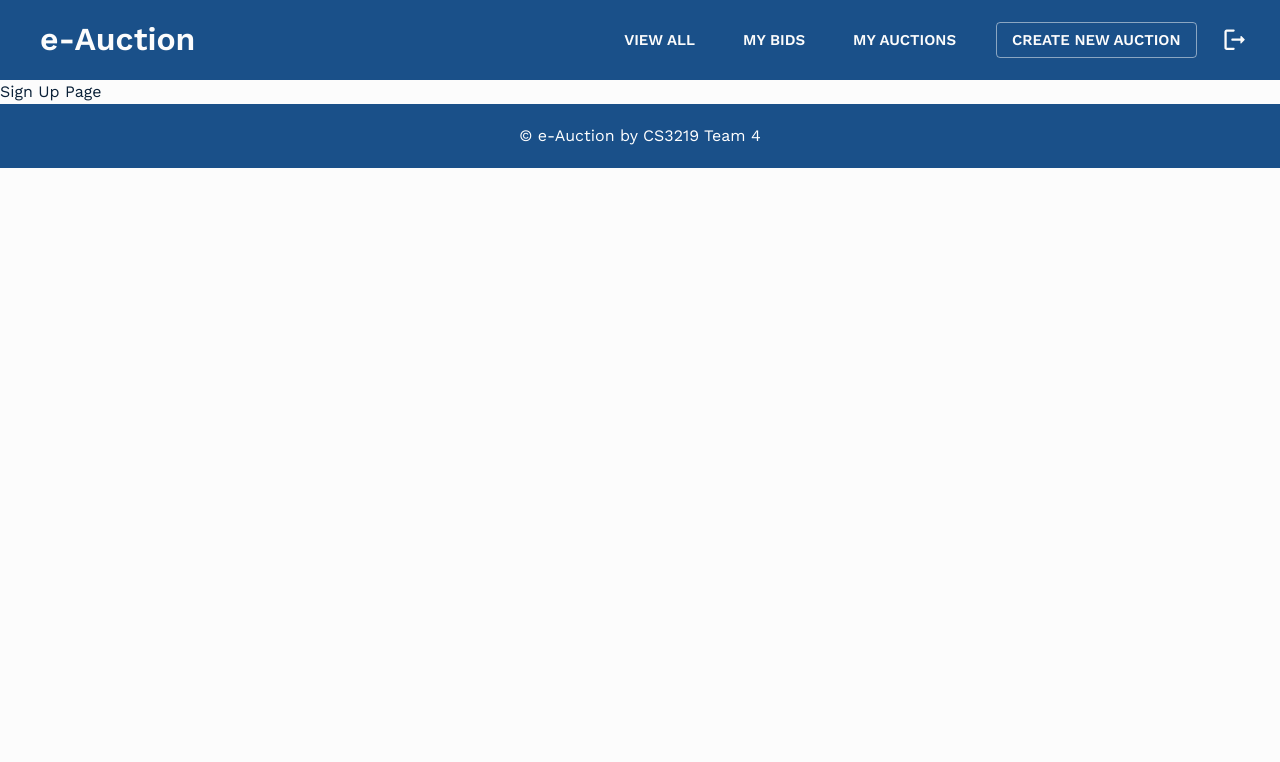
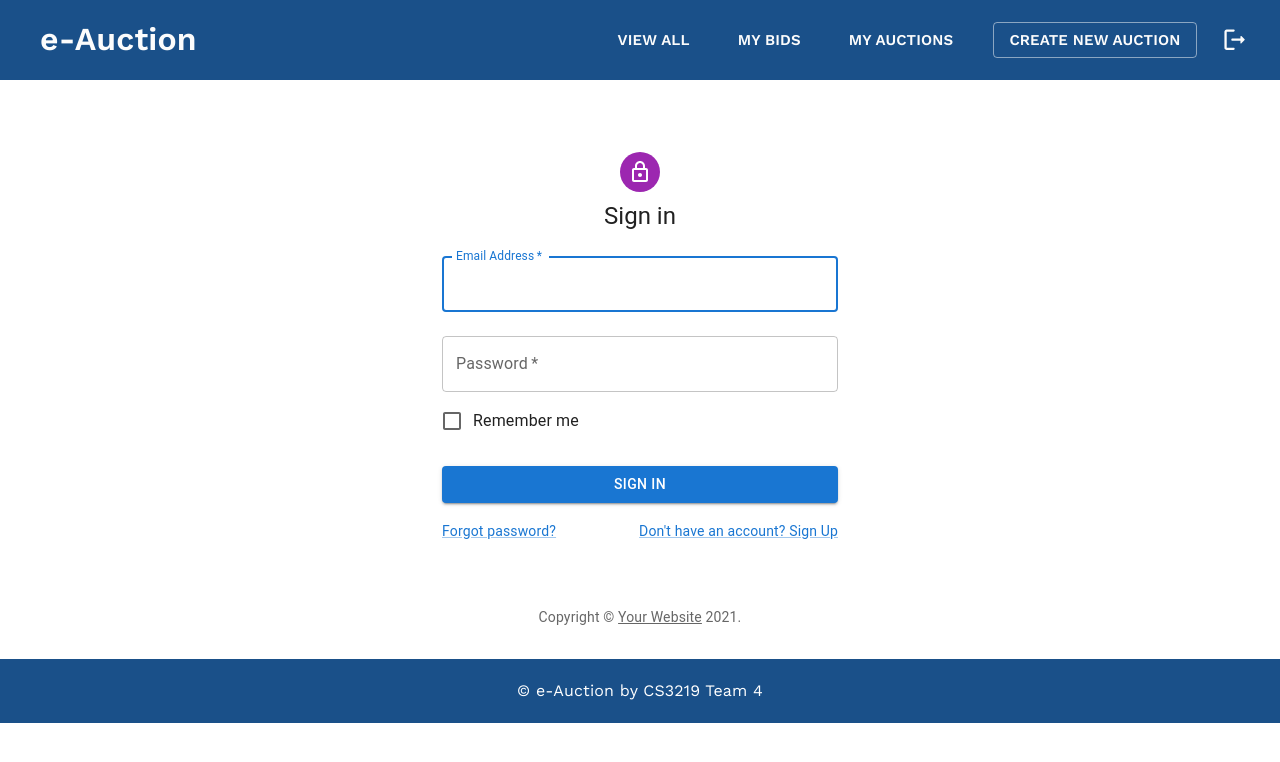
Before and after one commit to simran-bhadani3/cs3219-project-ay2122-2122-s1-g4, a React (Create React App) app in the folder frontend/: page / in a window 1280 px wide. Shown: the top 762 px of the page. Built offline with nearby package versions, Linux system fonts and the light colour scheme.

Commit message:
Add boilerplate code for login page

```diff
--- a/frontend/src/pages/LoginPage.jsx
+++ b/frontend/src/pages/LoginPage.jsx
@@ -1,23 +1,135 @@
-import React from 'react';
-// import { makeStyles } from '@mui/styles';
-// import { useTheme } from '@mui/material/styles';
-// import useMediaQuery from '@mui/material/useMediaQuery';
-// import { Grid, Typography } from '@mui/material';
-// import { Form, Formik } from 'formik';
-// import * as yup from 'yup';
-// import EButton from '../components/EButton';
-// import FormElement from '../form/FormElement';
+// import React from 'react';
+// // import { makeStyles } from '@mui/styles';
+// // import { useTheme } from '@mui/material/styles';
+// // import useMediaQuery from '@mui/material/useMediaQuery';
+// // import { Grid, Typography } from '@mui/material';
+// // import { Form, Formik } from 'formik';
+// // import * as yup from 'yup';
+// // import EButton from '../components/EButton';
+// // import FormElement from '../form/FormElement';
 
-// const useStyles = makeStyles(theme => ({
+// // const useStyles = makeStyles(theme => ({
 
-// }));
+// // }));
 
-function LoginPage() {
-    // const classes = useStyles();
-    // const theme = useTheme();
-    // const atLeastScreenSmall = useMediaQuery(theme.breakpoints.up('sm'));
+// function LoginPage() {
+//     // const classes = useStyles();
+//     // const theme = useTheme();
+//     // const atLeastScreenSmall = useMediaQuery(theme.breakpoints.up('sm'));
 
-    return "Sign Up Page";
+//     return "Sign Up Page";
+// }
+
+// export default LoginPage;
+
+import * as React from 'react';
+import Avatar from '@mui/material/Avatar';
+import Button from '@mui/material/Button';
+import CssBaseline from '@mui/material/CssBaseline';
+import TextField from '@mui/material/TextField';
+import FormControlLabel from '@mui/material/FormControlLabel';
+import Checkbox from '@mui/material/Checkbox';
+import Link from '@mui/material/Link';
+import Grid from '@mui/material/Grid';
+import Box from '@mui/material/Box';
+import LockOutlinedIcon from '@mui/icons-material/LockOutlined';
+import Typography from '@mui/material/Typography';
+import Container from '@mui/material/Container';
+import { createTheme, ThemeProvider } from '@mui/material/styles';
+
+function Copyright(props) {
+  return (
+    <Typography variant="body2" color="text.secondary" align="center" {...props}>
+      {'Copyright © '}
+      <Link color="inherit" href="https://material-ui.com/">
+        Your Website
+      </Link>{' '}
+      {new Date().getFullYear()}
+      {'.'}
+    </Typography>
+  );
 }
 
-export default LoginPage;
+const theme = createTheme();
+
+export default function LoginPage() {
+  const handleSubmit = (event) => {
+    event.preventDefault();
+    const data = new FormData(event.currentTarget);
+    // eslint-disable-next-line no-console
+    console.log({
+      email: data.get('email'),
+      password: data.get('password'),
+    });
+  };
+
+  return (
+    <ThemeProvider theme={theme}>
+      <Container component="main" maxWidth="xs">
+        <CssBaseline />
+        <Box
+          sx={{
+            marginTop: 8,
+            display: 'flex',
+            flexDirection: 'column',
+            alignItems: 'center',
+          }}
+        >
+          <Avatar sx={{ m: 1, bgcolor: 'secondary.main' }}>
+            <LockOutlinedIcon />
+          </Avatar>
+          <Typography component="h1" variant="h5">
+            Sign in
+          </Typography>
+          <Box component="form" onSubmit={handleSubmit} noValidate sx={{ mt: 1 }}>
+            <TextField
+              margin="normal"
+              required
+              fullWidth
+              id="email"
+              label="Email Address"
+              name="email"
+              autoComplete="email"
+              autoFocus
+            />
+            <TextField
+              margin="normal"
+              required
+              fullWidth
+              name="password"
+              label="Password"
+              type="password"
+              id="password"
+              autoComplete="current-password"
+            />
+            <FormControlLabel
+              control={<Checkbox value="remember" color="primary" />}
+              label="Remember me"
+            />
+            <Button
+              type="submit"
+              fullWidth
+              variant="contained"
+              sx={{ mt: 3, mb: 2 }}
+            >
+              Sign In
+            </Button>
+            <Grid container>
+              <Grid item xs>
+                <Link href="#" variant="body2">
+                  Forgot password?
+                </Link>
+              </Grid>
+              <Grid item>
+                <Link href="#" variant="body2">
+                  {"Don't have an account? Sign Up"}
+                </Link>
+              </Grid>
+            </Grid>
+          </Box>
+        </Box>
+        <Copyright sx={{ mt: 8, mb: 4 }} />
+      </Container>
+    </ThemeProvider>
+  );
+}
```
